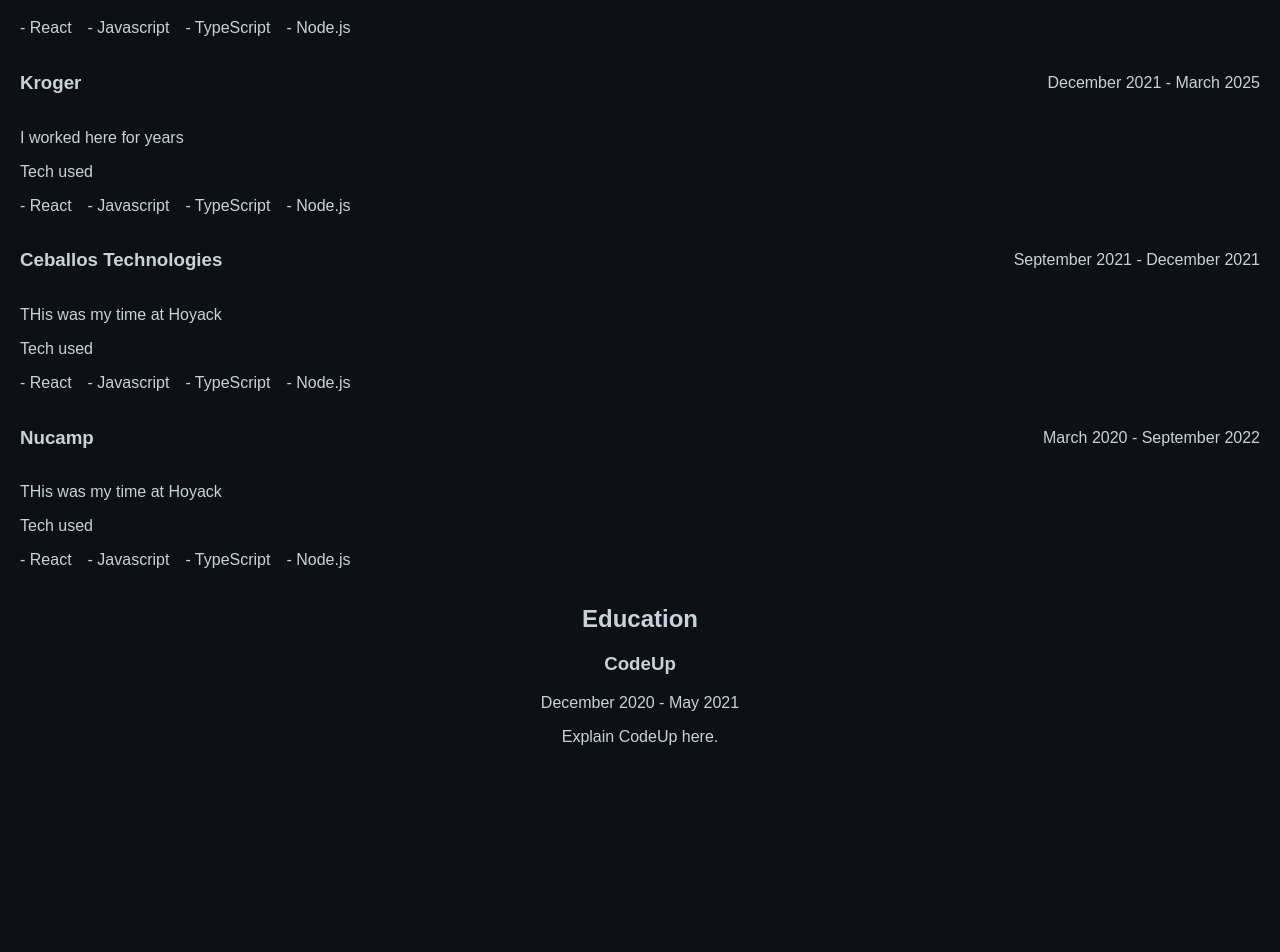
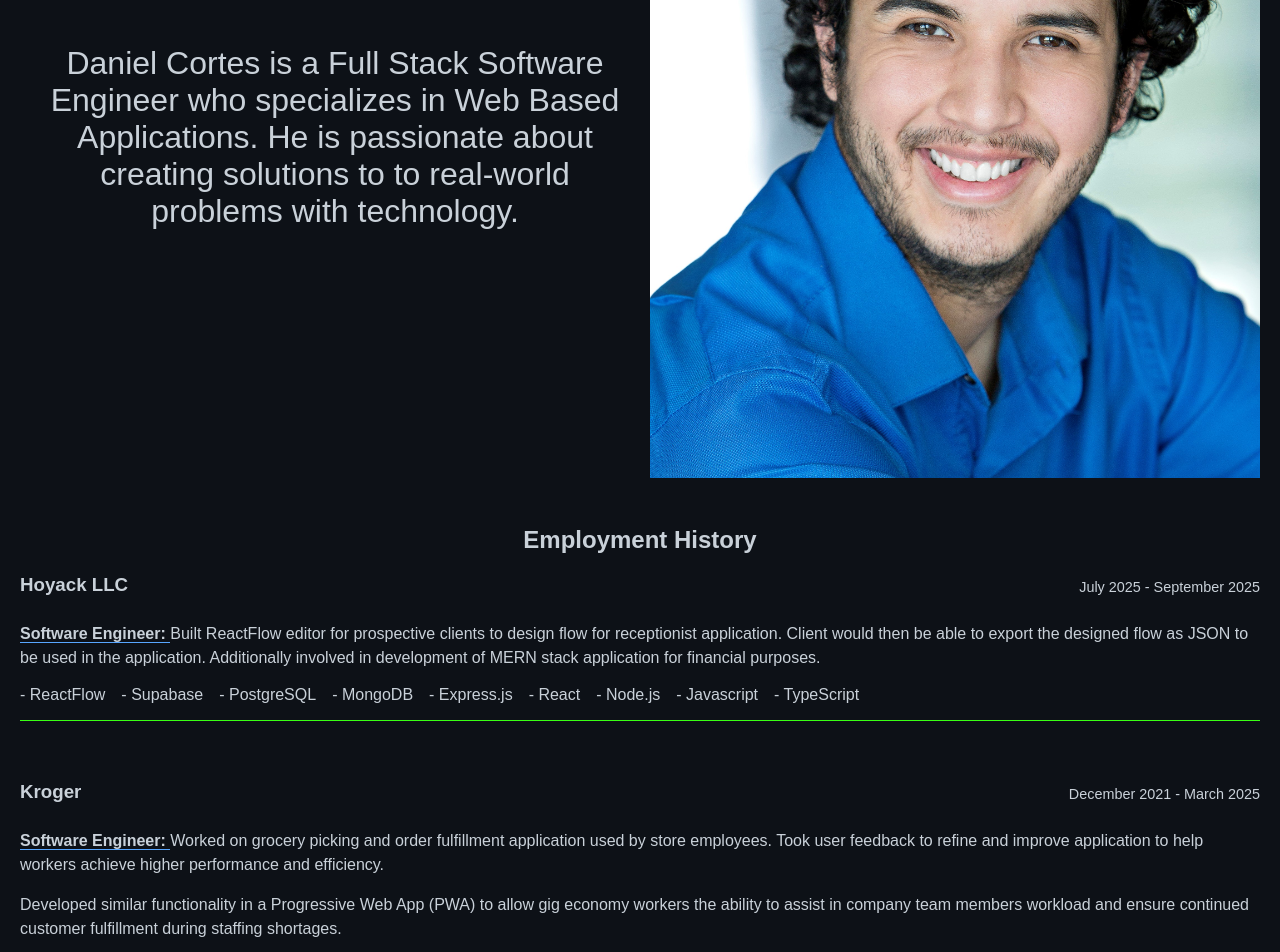
Before and after one commit to cortex05/dan-portfolio, a React (Vite) app: page / in a window 1280 px wide. Shown: the part 380-1332 px from the top of the page. Before the commit the page ends 1162 px from the top, so only its background shows below. Built offline with nearby package versions, Linux system fonts and the light colour scheme.

Commit message:
feat: built out Landing page

```diff
--- a/src/screens/Landing/Landing.module.css
+++ b/src/screens/Landing/Landing.module.css
@@ -11,6 +11,20 @@
   flex-direction: column;
   align-items: center;
   width: 100%;
+  font-size: 1.25rem;
+  margin-bottom: var(--padding-small);
+}
+
+.intro div:first-child {
+  padding: var(--padding-small);
+}
+
+.intro > div {
+  width: 100%;
+}
+
+.intro > div > img {
+  width: 100%;
 }
 
 .employmentHistory {
@@ -21,23 +35,68 @@
 
 .employmentHistory > div {
   text-align: left;
+  border-bottom: 1px solid var(--color-accent);
+  margin-bottom: 60px;
+}
+
+.employmentHistory > div > p {
+  line-height: 1.5;
+}
+
+.employmentHistory > div > p > span {
+  font-weight: 700;
+  /* padding-bottom: 1px; */
+  margin-bottom: 8px;
+  border-bottom: 1px solid var(--color-primary);
 }
 
 .employmentHistory > div > div {
   display: flex;
   flex-direction: column;
   align-items: flex-start;
+  /* border-bottom: 2px solid var(--color-border); */
+  padding-bottom: var(--padding-small);
+}
+
+.employmentHistory > div > div > h3 {
+  margin: 0;
+}
+
+.employmentHistory > div > div > span {
+  margin-top: 4px;
+  font-size: .9rem;
 }
 
 .employmentHistory ul {
   display: flex;
   flex-direction: row;
+  flex-wrap: wrap;
   padding: 0;
   list-style: none;
 }
 
 .employmentHistory ul li {
-  margin-right: 4px;
+  margin-right: 8px;
+}
+
+.education {
+  display: flex;
+  flex-direction: column;
+  align-items: left;
+}
+
+.education > div {
+  text-align: left;
+}
+
+.education > div > div {
+  text-align: left;
+  display: flex;
+  flex-direction: column;
+}
+
+.education > div > div > h3 {
+  margin: 0;
 }
 
 @media only screen and (min-width: 481px) {
@@ -48,6 +107,7 @@
   .intro {
     flex-direction: row;
     justify-content: space-around;
+    margin-bottom: var(--padding-medium);
   }
 
   .employmentHistory ul li {
@@ -60,4 +120,24 @@
     justify-content: space-between;
     align-items: center;
   }
+
+  .education {
+    align-items: center;
   }
+
+  .education > div {
+    max-width: 600px;
+  }
+
+  .education > div > div {
+    flex-direction: row;
+    justify-content: space-between;
+    align-items: center;
+  }
+}
+
+@media only screen and (min-width: 769px) {
+  .intro {
+    font-size: 2rem;
+  }
+}
--- a/src/screens/Landing/Landing.tsx
+++ b/src/screens/Landing/Landing.tsx
@@ -1,70 +1,124 @@
 import React from "react";
 import styles from "./Landing.module.css";
+import headshotImg from "../../assets/images/danielcortesheadshot.jpg";
 
 const Landing = () => {
   return (
     <div className={styles.landingContainer}>
       <h1>Daniel Cortes - Software Engineer</h1>
+      {/* Intro section */}
       <div className={styles.intro}>
-        <div>THis is a big block of text</div>
-        <div>THis is an image</div>
+        <div>
+          <p>
+            Daniel Cortes is a Full Stack Software Engineer who specializes in
+            Web Based Applications. He is passionate about creating solutions to
+            to real-world problems with technology.
+          </p>
+        </div>
+        <div>
+          <img src={headshotImg} alt="Daniel Cortes image" />
+        </div>
       </div>
+      {/* Employment history */}
       <div className={styles.employmentHistory}>
         <h2>Employment History</h2>
         <div>
           <div>
             <h3>Hoyack LLC</h3>
-            <p>July 2025 - September 2025</p>
+            <span>July 2025 - September 2025</span>
           </div>
-          <p>THis was my time at Hoyack</p>
-          <span>Tech used</span>
+          <p>
+            <span>Software Engineer: </span> Built ReactFlow editor for
+            prospective clients to design flow for receptionist application.
+            Client would then be able to export the designed flow as JSON to be
+            used in the application. Additionally involved in development of
+            MERN stack application for financial purposes.
+          </p>
           <ul>
+            <li>- ReactFlow</li>
+            <li>- Supabase</li>
+            <li>- PostgreSQL</li>
+            <li>- MongoDB</li>
+            <li>- Express.js</li>
             <li>- React</li>
+            <li>- Node.js</li>
             <li>- Javascript</li>
             <li>- TypeScript</li>
-            <li>- Node.js</li>
           </ul>
         </div>
         <div>
           <div>
             <h3>Kroger</h3>
-            <p>December 2021 - March 2025</p>
+            <span>December 2021 - March 2025</span>
           </div>
-          <p>I worked here for years</p>
-          <span>Tech used</span>
+          <p>
+            <span>Software Engineer: </span>Worked on grocery picking and order
+            fulfillment application used by store employees. Took user feedback
+            to refine and improve application to help workers achieve higher
+            performance and efficiency.
+          </p>
+          <p>
+            Developed similar functionality in a Progressive Web App (PWA) to
+            allow gig economy workers the ability to assist in company team
+            members workload and ensure continued customer fulfillment during
+            staffing shortages.
+          </p>
+          <p>
+            Involved in building an associate-facing fulfillment hub web
+            application. This tool is to allow quality assurance testing,
+            troubleshoot production issues, and facilitate store associate
+            training among others. Features I have lead the implementation of an
+            analytics system that enabled tracking of application usage. This
+            gave understanding of how the app is being used and insight into
+            where our development focus should be. Additionally, I added
+            End-to-End testing to the User Interface flows of the application
+            which facilitates the regression testing of the application. I
+            handled the implementation of Azure cloud based company features via
+            the use of a Managed Identity and Azure Key Vault.
+          </p>
           <ul>
+            <li>- TypeScript</li>
             <li>- React</li>
-            <li>- Javascript</li>
-            <li>- TypeScript</li>
-            <li>- Node.js</li>
+            <li>- Tailwind CSS</li>
+            <li>- Playwright</li>
+            <li>- Microsoft PowerBI</li>
+            <li>- Redux</li>
           </ul>
         </div>
         <div>
           <div>
             <h3>Ceballos Technologies</h3>
-            <p>September 2021 - December 2021</p>
+            <span>September 2021 - December 2021</span>
           </div>
-          <p>THis was my time at Hoyack</p>
-          <span>Tech used</span>
+          <p>
+            <span>Integration Engineer: </span>Designed, Developed, Documented
+            and Supported integrating remote patient monitoring into client
+            medical electronic health records. Test workflow and functionality
+            of integrating software systems and identified issues. Coordinated
+            with offshore team with changes and updates to integrations.
+          </p>
           <ul>
-            <li>- React</li>
-            <li>- Javascript</li>
-            <li>- TypeScript</li>
-            <li>- Node.js</li>
+            <li>- Java</li>
           </ul>
         </div>
         <div>
           <div>
             <h3>Nucamp</h3>
-            <p>March 2020 - September 2022</p>
+            <span>March 2020 - September 2022</span>
           </div>
-          <p>THis was my time at Hoyack</p>
-          <span>Tech used</span>
+          <p>
+            <span>Coding Instructor: </span>Taught students courses on fullstack
+            web development. Gave daily one on one time and group lectures once
+            a week.
+          </p>
           <ul>
+            <li>- HTML</li>
+            <li>- CSS</li>
+            <li>- Javascript</li>
+            <li>- Bootstrap</li>
             <li>- React</li>
-            <li>- Javascript</li>
-            <li>- TypeScript</li>
-            <li>- Node.js</li>
+            <li>- Redux</li>
+            <li>- React Native</li>
           </ul>
         </div>
       </div>
@@ -75,7 +129,7 @@ const Landing = () => {
             <h3>CodeUp</h3>
             <p>December 2020 - May 2021</p>
           </div>
-          <p>Explain CodeUp here.</p>
+          <p>CodeUp was a intensive coding bootcamp focused on full-stack web development. Topics covered included standard frontend knowledge along with Bootstrap and JQuery and A backend that was Java based with MySQL for a database.</p>
         </div>
       </div>
     </div>
```
Also changed, not shown: src/assets/images/danielcortesheadshot.jpg (added). Lines whose indentation alone changed are shown as unchanged.
